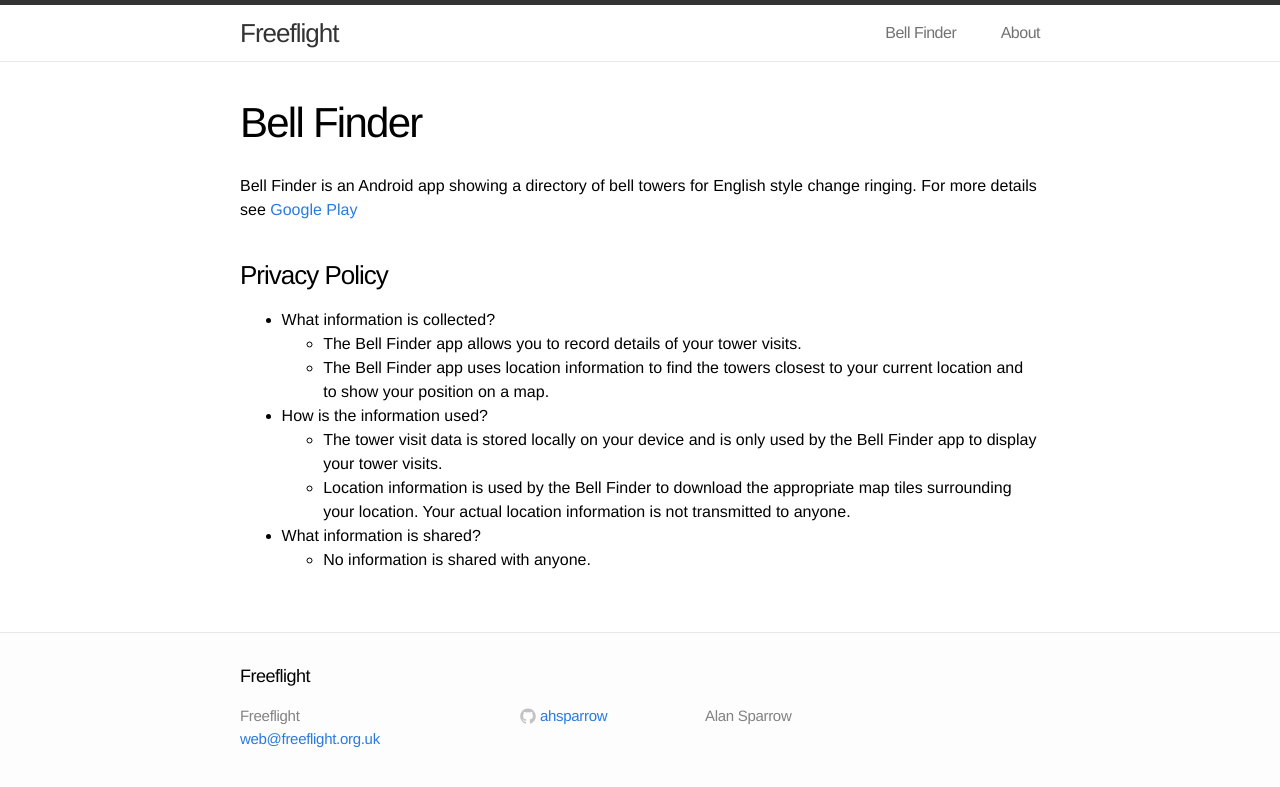
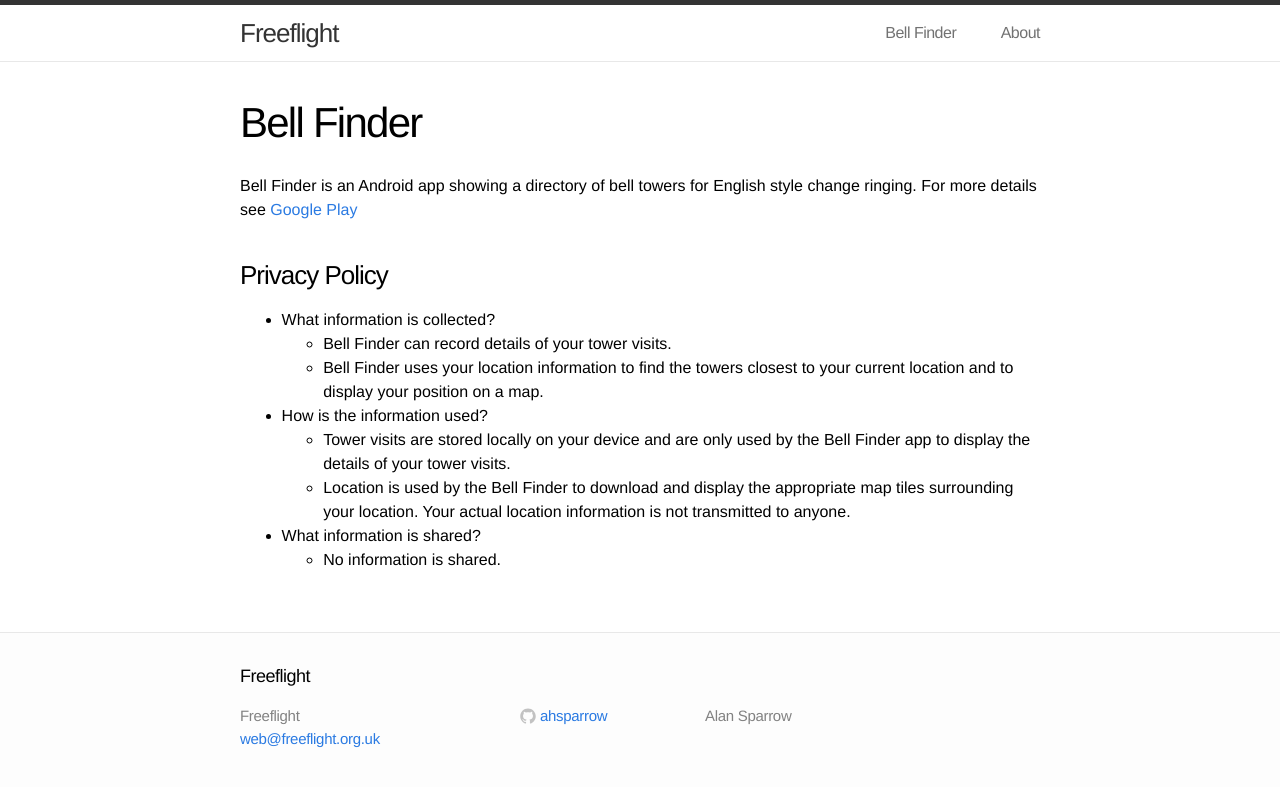
Before and after one commit to ahsparrow/ahsparrow.github.io, a Jekyll site: the page built from 1-bellfinder.md, in a window 1280 px wide. Shown: the top 787 px of the page. Built offline with Jekyll 4.4.1, drawn with Linux system fonts in a browser that asks for light colours.

Commit message:
Tweak privacy policy

```diff
--- a/1-bellfinder.md
+++ b/1-bellfinder.md
@@ -12,20 +12,20 @@
 
 * What information is collected?
 
-    * The Bell Finder app allows you to record details of your tower visits.
+    * Bell Finder can record details of your tower visits.
 
-    * The Bell Finder app uses location information to find the towers
-    closest to your current location and to show your position on a map.
+    * Bell Finder uses your location information to find the towers
+    closest to your current location and to display your position on a map.
 
 * How is the information used?
 
-    * The tower visit data is stored locally on your device and is only
-    used by the Bell Finder app to display your tower visits.
+    * Tower visits are stored locally on your device and are only
+    used by the Bell Finder app to display the details of your tower visits.
 
-    * Location information is used by the Bell Finder to download the
+    * Location is used by the Bell Finder to download and display the
     appropriate map tiles surrounding your location. Your actual location
     information is not transmitted to anyone.
 
 * What information is shared?
 
-    * No information is shared with anyone.
+    * No information is shared.
```
